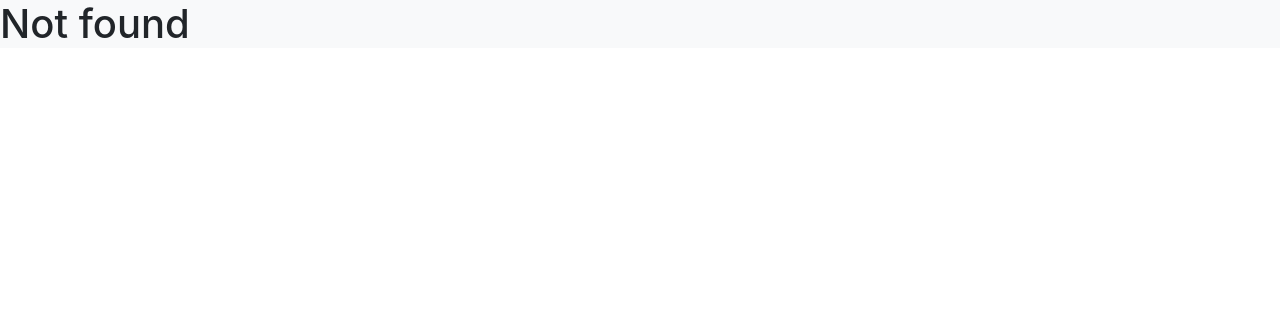
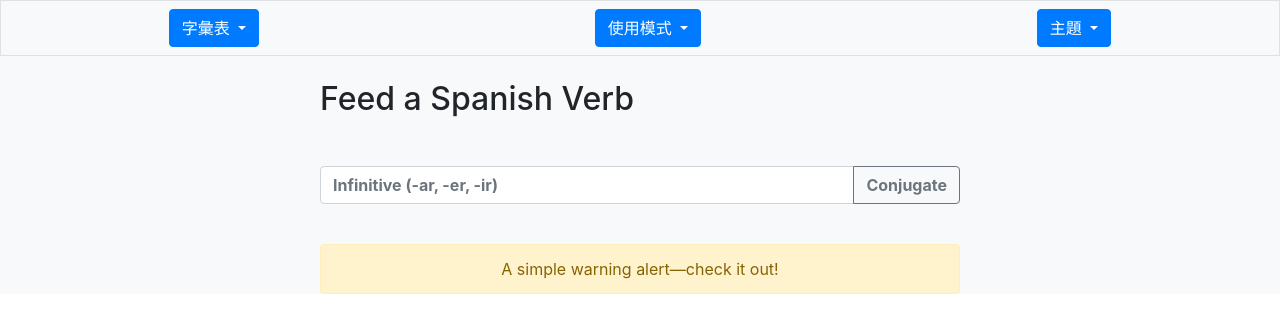
Before and after one commit to zongronghuang/spanish_verb_conjugator, a Vue app: page /wordcard#/search in a window 1280 px wide. Shown: the top 332 px of the page. Built offline with nearby package versions, Linux system fonts and the light colour scheme.

Commit message:
feat: create search page and add ConjugationTable to other pages

```diff
--- a/src/router/index.js
+++ b/src/router/index.js
@@ -1,10 +1,20 @@
 import Vue from 'vue'
 import VueRouter from 'vue-router'
 import NotFound from '../views/NotFound.vue'
+import Search from '../views/Search.vue'
 
 Vue.use(VueRouter)
 
 const routes = [
+  {
+    path: '/',
+    redirect: '/search'
+  },
+  {
+    path: '/search',
+    name: 'search',
+    component: Search
+  },
   {
     path: '/wordcard',
     name: 'word-card',
--- a/src/views/MemoryCard.vue
+++ b/src/views/MemoryCard.vue
@@ -1,6 +1,7 @@
 <template>
   <div>
     <ControlPanel />
+    <ConjugationTable />
     <TenseCategories />
   </div>
 </template>
@@ -8,12 +9,14 @@
 <script>
 import TenseCategories from "../components/TenseCategories.vue";
 import ControlPanel from "../components/ControlPanel.vue";
+import ConjugationTable from "../components/ConjugationTable.vue";
 
 export default {
   name: "memory-card",
   components: {
     TenseCategories,
     ControlPanel,
+    ConjugationTable,
   },
 };
 </script>
--- a/src/views/NotFound.vue
+++ b/src/views/NotFound.vue
@@ -1,5 +1,5 @@
 <template>
-  <h1>Not found</h1>
+  <h1 class="text-center">Not found</h1>
 </template>
 
 <script>
--- a/src/views/Search.vue
+++ b/src/views/Search.vue
@@ -1,8 +1,45 @@
-<template></template>
+<template>
+  <div>
+    <ControlPanel />
+
+    <!-- 搜尋區域 -->
+    <div class="mx-auto my-4 w-50">
+      <h2>Feed a Spanish Verb</h2>
+
+      <div class="input-group pb-3 mb-1 mt-5">
+        <input
+          type="text"
+          class="form-control font-weight-bold"
+          placeholder="Infinitive (-ar, -er, -ir)"
+          aria-label="Feed an infinitive Spanish verb"
+          aria-describedby="button-addon2"
+        />
+        <div class="input-group-append">
+          <button
+            class="btn btn-outline-secondary font-weight-bold"
+            type="button"
+            id="button-addon2"
+          >
+            Conjugate
+          </button>
+        </div>
+      </div>
+    </div>
+    <!-- 錯誤訊息 -->
+    <div class="alert alert-warning w-50 text-center mx-auto" role="alert">
+      A simple warning alert—check it out!
+    </div>
+  </div>
+</template>
 
 <script>
+import ControlPanel from "../components/ControlPanel.vue";
+
 export default {
   name: "search",
+  components: {
+    ControlPanel,
+  },
 };
 </script>
 
--- a/src/views/TestCard.vue
+++ b/src/views/TestCard.vue
@@ -1,6 +1,7 @@
 <template>
   <div>
     <ControlPanel />
+    <ConjugationTable />
     <TenseCategories />
   </div>
 </template>
@@ -8,12 +9,14 @@
 <script>
 import TenseCategories from "../components/TenseCategories.vue";
 import ControlPanel from "../components/ControlPanel.vue";
+import ConjugationTable from "../components/ConjugationTable.vue";
 
 export default {
   name: "test-card",
   components: {
     TenseCategories,
     ControlPanel,
+    ConjugationTable,
   },
 };
 </script>
```
